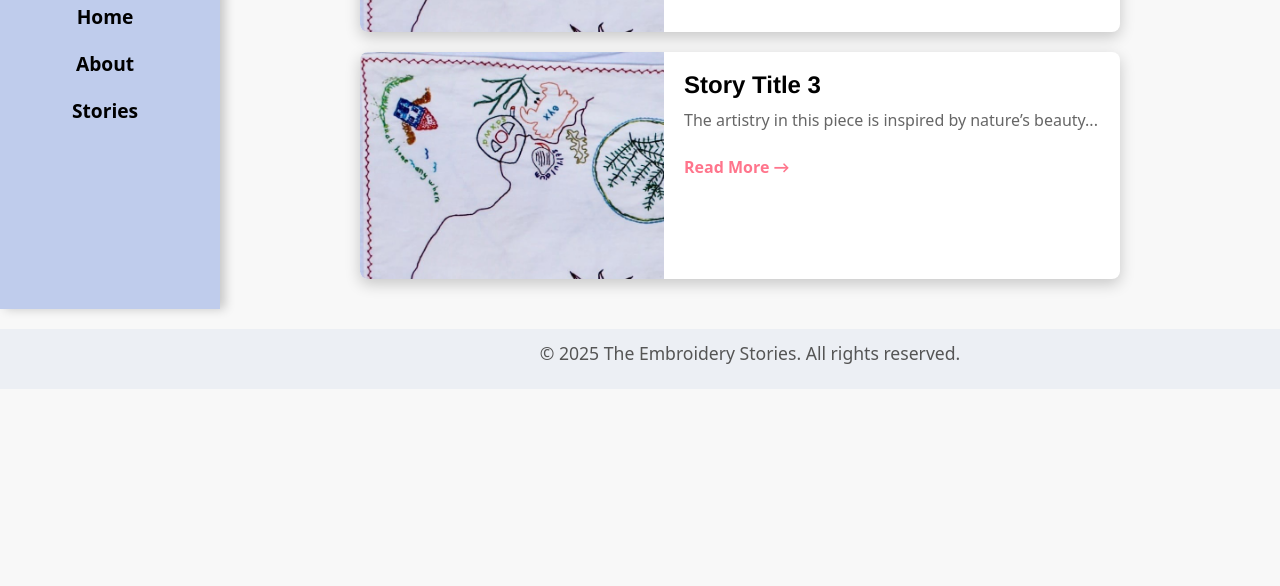
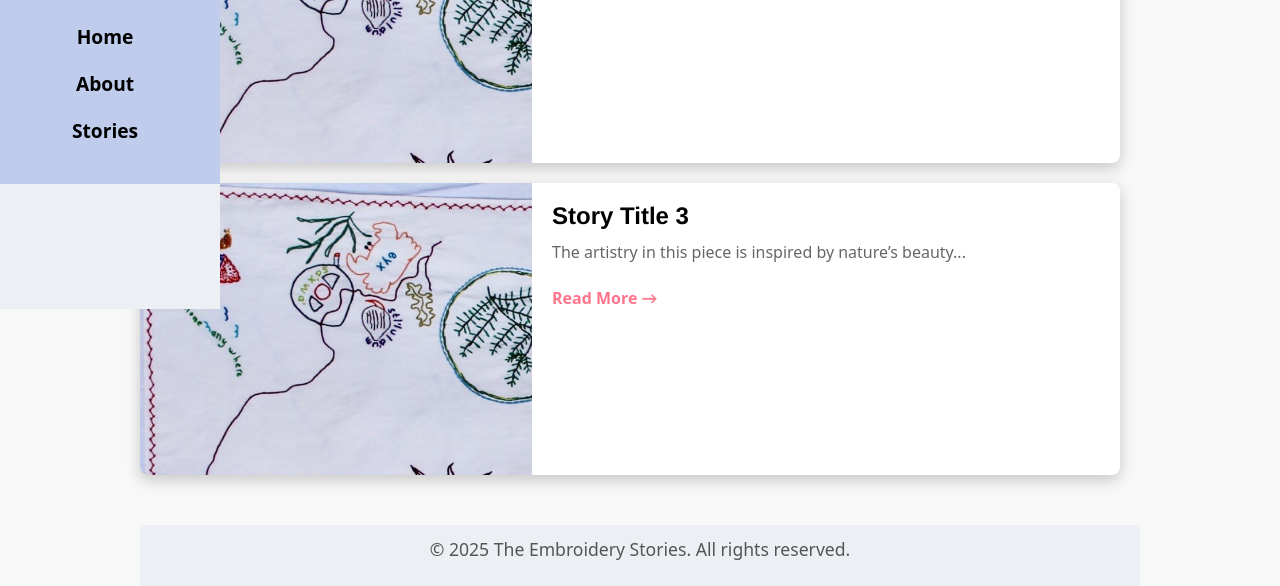
Before and after one commit to embroiderycloth/main, a plain HTML site: page story1.html in a window 1280 px wide. Shown: the part 491-1077 px from the top of the page. Before the commit the page ends 880 px from the top, so only its background shows below. Drawn offline with Linux system fonts and the light colour scheme.

Commit message:
footer fing around

```diff
--- a/styles.css
+++ b/styles.css
@@ -25,9 +25,13 @@ main {
   padding: 40px 60px;
 }
 
+
 .main-content {
+    margin-left: 220px;  /* Adds space for the sidebar */
     flex: 1;
+    padding: 40px 60px;
 }
+
 
 /*About*/
 .about-section {
@@ -83,18 +87,18 @@ p {
 
 /* Footer Styling */
 footer {
-    background-color: #eceff4; /* Muted brand color */
-    color: #333; /* Darker text for contrast */
+    background-color: #eceff4;  /* Muted brand color */
+    color: #333;  /* Darker text for contrast */
     padding: 10px 0;
-    padding-left: 220px;
     text-align: center;
     font-size: 1em;
-    margin-top: auto; /* Pushes footer to the bottom */
-    width: 100vw; /* Ensures it spans the full viewport width */
+    width: 100%;  /* Ensure it spans full width */
     position: relative;
+    bottom: 0;
     left: 0;
+    margin-top: auto;  /* Push the footer to the bottom */
 }
-}
+
 
 
 /* Grid Layout with 3 Columns */
@@ -179,16 +183,13 @@ footer {
 /* Header (Sidebar) */
 
 .sidebar {
-  position: fixed;
-  left: 0;
-  top: 0;
-  width: 220px;
-  height: 100vh;
-  background-color: #bfccec; /* Your brand color */
-  /*padding-top: 20px;
-  padding-left: 20px;*/
-  box-shadow: 5px 0 10px rgba(0, 0, 0, 0.2);
-  z-index: 10;
+    width: 220px;
+    position: fixed;  /* Keep the sidebar fixed on the left */
+    height: 100vh;    /* Full viewport height */
+    background-color: #eceff4;  /* Muted brand color */
+    top: 0;
+    left: 0;
+    padding-top: 20px;
 }
 
 .sidebar-top {
@@ -304,9 +305,8 @@ footer {
     flex-direction: column;
     gap: 20px;
     padding: 20px;
-    padding-left: 220px;
+    padding-left: 0;  /* No need for additional padding-left here */
 }
-
 /* Individual Story */
 .story {
     display: flex;
```
